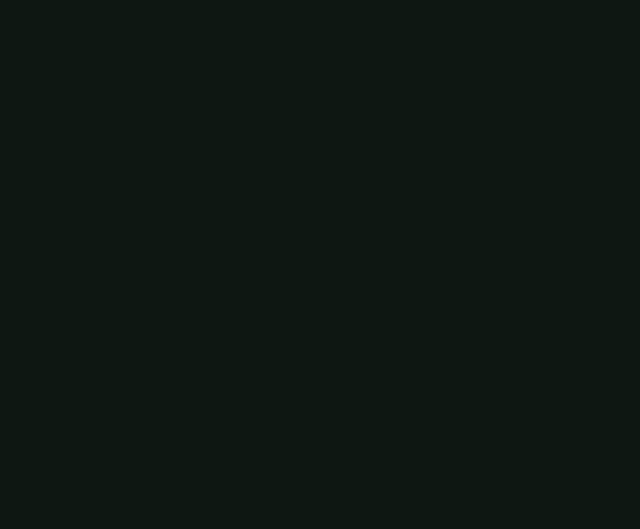
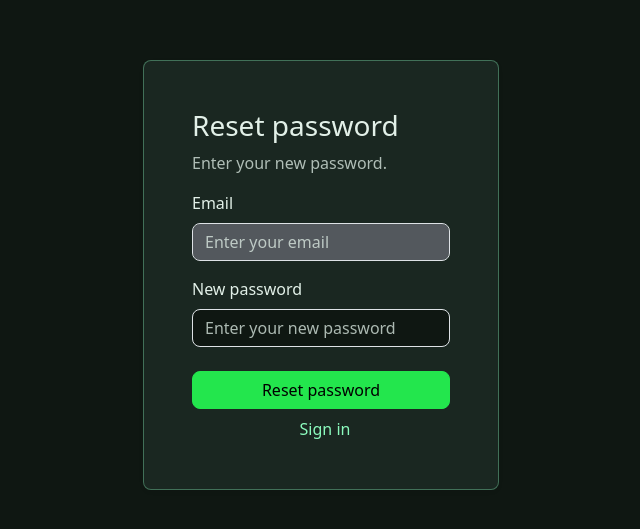
Before and after one commit to StepanRekhlyasov/task_4, a Vue app in the folder frontend/: page /reset-password in a window 1280 px wide. Shown: the part 125-654 px from the top of the page, without its empty margins (319-959 px from the left). Built offline with nearby package versions, Linux system fonts and the light colour scheme; sample sign-in values are in the browser's storage; the HTML template or start-up script is replaced by a standard one.

Commit message:
new-password-form

```diff
--- a/frontend/src/components/pages/ResetPassword.vue
+++ b/frontend/src/components/pages/ResetPassword.vue
@@ -1,3 +1,57 @@
 <template>
+  <auth-form :config="config" />
+</template>
 
-</template>
+<script setup lang="ts">
+import { computed } from 'vue'
+import { useRoute } from 'vue-router'
+import AuthForm, { type FormConfig } from '@/components/widget/Form.vue'
+import { useAuthStore } from '@/stores/auth'
+import { toast } from 'vue3-toastify'
+import router from '@/router'
+
+const route = useRoute()
+
+const config = computed<FormConfig>(() => ({
+  title: 'Reset password',
+  description: 'Enter your new password.',
+  fields: [
+    {
+      name: 'email',
+      label: 'Email',
+      type: 'email',
+      disabled: true,
+      defaultValue: String(route.query.email ?? ''),
+    },
+    {
+      name: 'newPassword',
+      label: 'New password',
+      type: 'password',
+      required: true,
+      autocomplete: 'new-password',
+      requiredMessage: 'Password is required.',
+    },
+    {
+      name: 'resetCode',
+      hidden: true,
+      label: '',
+      defaultValue: String(route.query.resetCode ?? ''),
+    },
+  ],
+  submitLabel: 'Reset password',
+  links: {
+    afterForm: { to: '/login', text: 'Sign in' },
+  },
+  onSubmit: async (values) => {
+    const response = await useAuthStore().resetPassword(
+      values.resetCode!,
+      values.email!,
+      values.newPassword!,
+    )
+    if (response.status === 200) {
+      toast.success('Your password has been reset. You can now sign in.')
+      router.push({ name: 'login' })
+    }
+  },
+}))
+</script>
--- a/frontend/src/components/widget/Form.vue
+++ b/frontend/src/components/widget/Form.vue
@@ -7,14 +7,17 @@
             <div class="card-body p-4 p-md-5">
               <div class="mb-3">
                 <h1 class="h3 mb-2 auth-title">{{ config.title }}</h1>
-                <p class="text-muted">{{ config.description }}</p>
+                <p v-if="config.description" class="text-muted">{{ config.description }}</p>
               </div>
               <form class="needs-validation" @submit.prevent="handleSubmit">
-                <div
-                  v-for="(field, index) in config.fields"
-                  :key="field.name"
-                  :class="fieldMarginClass(index)"
-                >
+                <template v-for="(field, index) in config.fields" :key="field.name">
+                  <input
+                    v-if="field.hidden"
+                    v-model="form[field.name]"
+                    type="hidden"
+                    :name="field.name"
+                  />
+                  <div v-else :class="fieldMarginClass(index)">
                     <label :for="field.name" class="form-label">{{ field.label }}</label>
                     <input
                       :id="field.name"
@@ -25,11 +28,13 @@
                       :autocomplete="fieldAutocomplete(field)"
                       :placeholder="field.placeholder ?? `Enter your ${field.label.toLowerCase()}`"
                       :aria-invalid="!!errors[field.name]"
+                      :disabled="field.disabled"
                     />
                     <div v-if="errors[field.name]" class="invalid-feedback d-block">
                       {{ errors[field.name] }}
                     </div>
                   </div>
+                </template>
                 <div
                   v-if="config.links?.beforeSubmit"
                   class="d-flex justify-content-end mb-4"
@@ -77,6 +82,9 @@ export interface FormFieldConfig {
   autocomplete?: string
   inputmode?: 'text' | 'email' | 'search' | 'tel' | 'url' | 'none' | 'numeric' | 'decimal'
   requiredMessage?: string
+  defaultValue?: string
+  disabled?: boolean
+  hidden?: boolean
 }
 
 export interface FormLinkConfig {
@@ -101,7 +109,9 @@ const props = defineProps<{
 }>()
 
 const form = reactive<Record<string, string>>(
-  Object.fromEntries(props.config.fields.map((field) => [field.name, ''])),
+  Object.fromEntries(
+    props.config.fields.map((field) => [field.name, field.defaultValue ?? '']),
+  ),
 )
 
 const errors = reactive<Record<string, string | undefined>>({})
@@ -116,8 +126,14 @@ function fieldAutocomplete(field: FormFieldConfig): string {
 }
 
 function fieldMarginClass(index: number): string {
-  const isLast = index === props.config.fields.length - 1
-  if (!isLast) return 'mb-3'
+  const field = props.config.fields[index]
+  if (!field || field.hidden) return ''
+
+  const visibleFields = props.config.fields.filter((item) => !item.hidden)
+  const visibleIndex = visibleFields.findIndex((item) => item.name === field.name)
+  const isLastVisible = visibleIndex === visibleFields.length - 1
+
+  if (!isLastVisible) return 'mb-3'
   return props.config.links?.beforeSubmit ? 'mb-2' : 'mb-4'
 }
 
@@ -180,4 +196,9 @@ async function handleSubmit() {
   color: $primary;
   text-decoration: underline;
 }
+input:disabled {
+    background-color: $secondary-bg;
+    color: $body-color;
+    cursor: not-allowed;
+}
 </style>
--- a/frontend/src/stores/auth.ts
+++ b/frontend/src/stores/auth.ts
@@ -27,8 +27,8 @@ export const useAuthStore = defineStore('auth', () => {
     return await api.post('forgotPassword', { email })
   }
 
-  const resetPassword = async (code: string, email: string, password: string) => {
-    return await api.post('resetPassword', { code, email, password })
+  const resetPassword = async (resetCode: string, email: string, newPassword: string) => {
+    return await api.post('resetPassword', { resetCode, email, newPassword })
   }
 
   return { login, logout, register, forgotPassword, resetPassword }
--- a/frontend/src/styles/variables.scss
+++ b/frontend/src/styles/variables.scss
@@ -1,5 +1,6 @@
 $primary:       #23e64d;
 $secondary:     #8bfabd;
+$secondary-bg:  #53585d;
 $dark:          #1a2721;
 $body-bg:       #0f1712;
 $body-color:    #e2f0e8;
```
Lines whose indentation alone changed are shown as unchanged.
